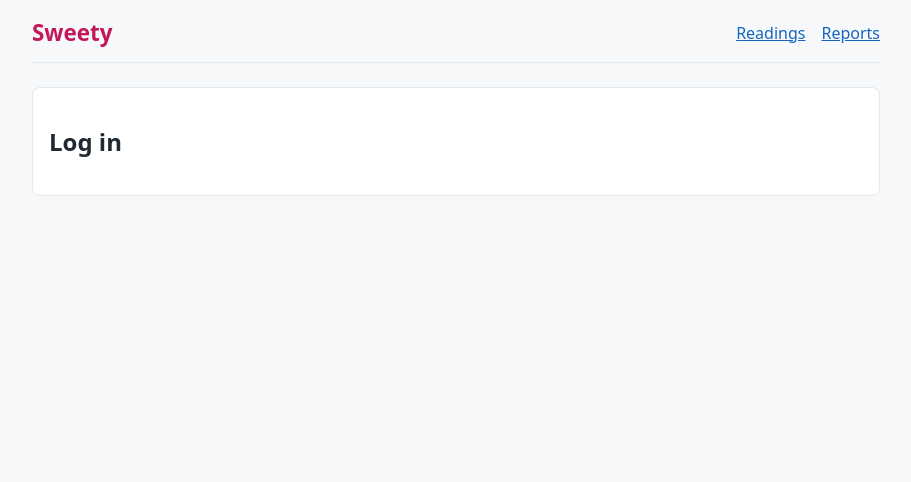
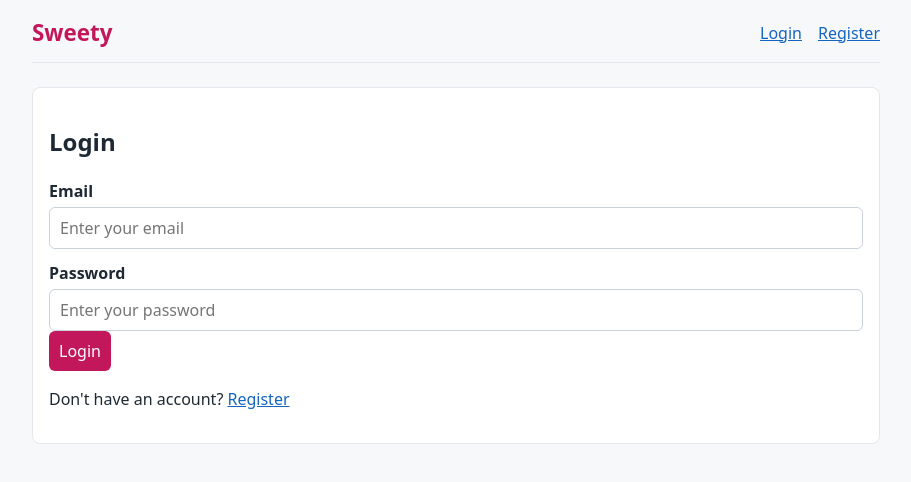
Before and after one commit to PRITHVI-B-S-18/sweety, a React (Vite) app in the folder client/: page /login in a window 1280 px wide. Shown: the top 482 px of the page, without its empty margins (184-1095 px from the left). Built offline with nearby package versions, Linux system fonts and the light colour scheme; no server answers.

Commit message:
feat(client): add login page, protected routes and logout

```diff
--- a/client/package.json
+++ b/client/package.json
@@ -19,7 +19,7 @@
     "@types/react": "^19.3.0",
     "@types/react-dom": "^19.3.0",
     "@vitejs/plugin-react": "^4.5.2",
-    "oxlint": "^1.90.0",
+    "oxlint": "^1.92.0",
     "prettier": "^3.9.10",
     "vite": "^6.3.5"
   }
--- a/client/src/App.jsx
+++ b/client/src/App.jsx
@@ -1,17 +1,40 @@
-import { Routes, Route, Navigate, Link } from 'react-router-dom'
+import { Routes, Route, Navigate, Link, useNavigate } from 'react-router-dom'
+
 import LoginPage from './pages/LoginPage.jsx'
 import RegisterPage from './pages/RegisterPage.jsx'
 import ReadingsPage from './pages/ReadingsPage.jsx'
 import ReportsPage from './pages/ReportsPage.jsx'
+import { useAuth, RequireAuth } from './auth.jsx'
 
 export default function App() {
+  const { user, isAuthenticated, logout } = useAuth()
+  const navigate = useNavigate()
+
+  function handleLogout() {
+    logout()
+    navigate('/login', { replace: true })
+  }
+
   return (
     <div className="app">
       <header className="app-header">
         <h1>Sweety</h1>
         <nav>
-          <Link to="/readings">Readings</Link>
-          <Link to="/reports">Reports</Link>
+          {isAuthenticated ? (
+            <>
+              <Link to="/readings">Readings</Link>
+              <Link to="/reports">Reports</Link>
+
+              {user && <span>Hi, {user.name}</span>}
+
+              <button onClick={handleLogout}>Logout</button>
+            </>
+          ) : (
+            <>
+              <Link to="/login">Login</Link>
+              <Link to="/register">Register</Link>
+            </>
+          )}
         </nav>
       </header>
 
@@ -20,8 +43,24 @@ export default function App() {
           <Route path="/" element={<Navigate to="/readings" replace />} />
           <Route path="/login" element={<LoginPage />} />
           <Route path="/register" element={<RegisterPage />} />
-          <Route path="/readings" element={<ReadingsPage />} />
-          <Route path="/reports" element={<ReportsPage />} />
+          <Route
+            path="/readings"
+            element={
+              <RequireAuth>
+                {' '}
+                <ReadingsPage />{' '}
+              </RequireAuth>
+            }
+          />
+          <Route
+            path="/reports"
+            element={
+              <RequireAuth>
+                {' '}
+                <ReportsPage />{' '}
+              </RequireAuth>
+            }
+          />
           <Route path="*" element={<p>Page not found.</p>} />
         </Routes>
       </main>
--- a/client/src/main.jsx
+++ b/client/src/main.jsx
@@ -3,11 +3,14 @@ import { createRoot } from 'react-dom/client'
 import { BrowserRouter } from 'react-router-dom'
 import './index.css'
 import App from './App.jsx'
+import { AuthProvider } from './auth.jsx'
 
 createRoot(document.getElementById('root')).render(
   <StrictMode>
     <BrowserRouter>
-      <App />
+      <AuthProvider>
+        <App />
+      </AuthProvider>
     </BrowserRouter>
   </StrictMode>,
 )
--- a/client/src/pages/LoginPage.jsx
+++ b/client/src/pages/LoginPage.jsx
@@ -1,7 +1,79 @@
-export default function LoginPage() {
+import { useState } from 'react'
+import { Link, Navigate, useLocation, useNavigate } from 'react-router-dom'
+import { useAuth } from '../auth.jsx'
+
+function LoginPage() {
+  const [email, setEmail] = useState('')
+  const [password, setPassword] = useState('')
+  const [error, setError] = useState('')
+  const [submitting, setSubmitting] = useState(false)
+
+  const { login, isAuthenticated } = useAuth()
+  const navigate = useNavigate()
+  const location = useLocation()
+
+  const redirectTo = location.state?.from?.pathname || '/readings'
+
+  if (isAuthenticated) {
+    return <Navigate to={redirectTo} replace />
+  }
+
+  const handleSubmit = async (e) => {
+    e.preventDefault()
+    setError('')
+    setSubmitting(true)
+
+    try {
+      await login(email, password)
+      navigate(redirectTo, { replace: true })
+    } catch (err) {
+      setError(err.message)
+    } finally {
+      setSubmitting(false)
+    }
+  }
+
   return (
     <div className="card">
-      <h2>Log in</h2>
+      <h2>Login</h2>
+
+      <form onSubmit={handleSubmit}>
+        <div>
+          <label htmlFor="email">Email</label>
+          <input
+            id="email"
+            type="email"
+            value={email}
+            onChange={(e) => setEmail(e.target.value)}
+            placeholder="Enter your email"
+            required
+          />
+        </div>
+
+        <div>
+          <label htmlFor="password">Password</label>
+          <input
+            id="password"
+            type="password"
+            value={password}
+            onChange={(e) => setPassword(e.target.value)}
+            placeholder="Enter your password"
+            required
+          />
+        </div>
+
+        {error && <p className="error">{error}</p>}
+
+        <button type="submit" disabled={submitting}>
+          {submitting ? 'Logging in...' : 'Login'}
+        </button>
+      </form>
+
+      <p>
+        Don't have an account? <Link to="/register">Register</Link>
+      </p>
     </div>
   )
 }
+
+export default LoginPage
```
Also changed, not shown: 1 other file (tests, documents, lock files or other folders).
